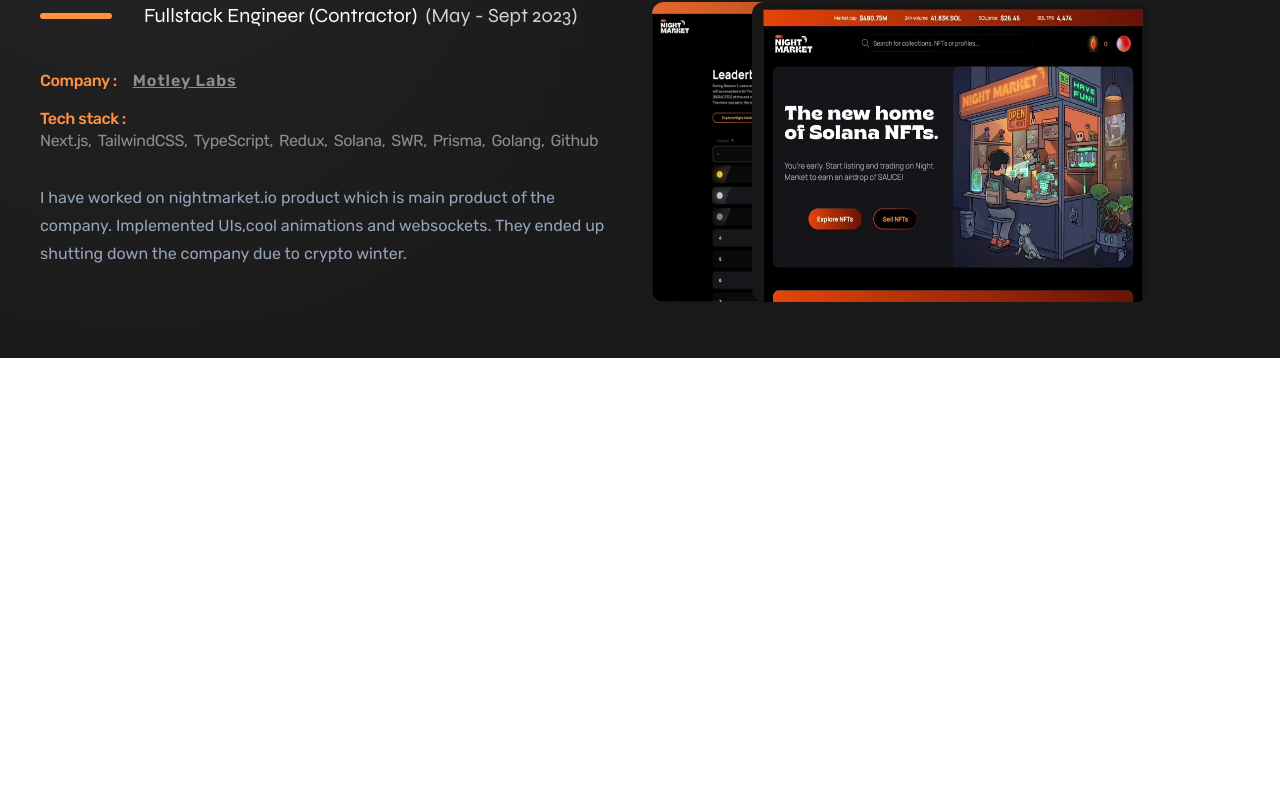
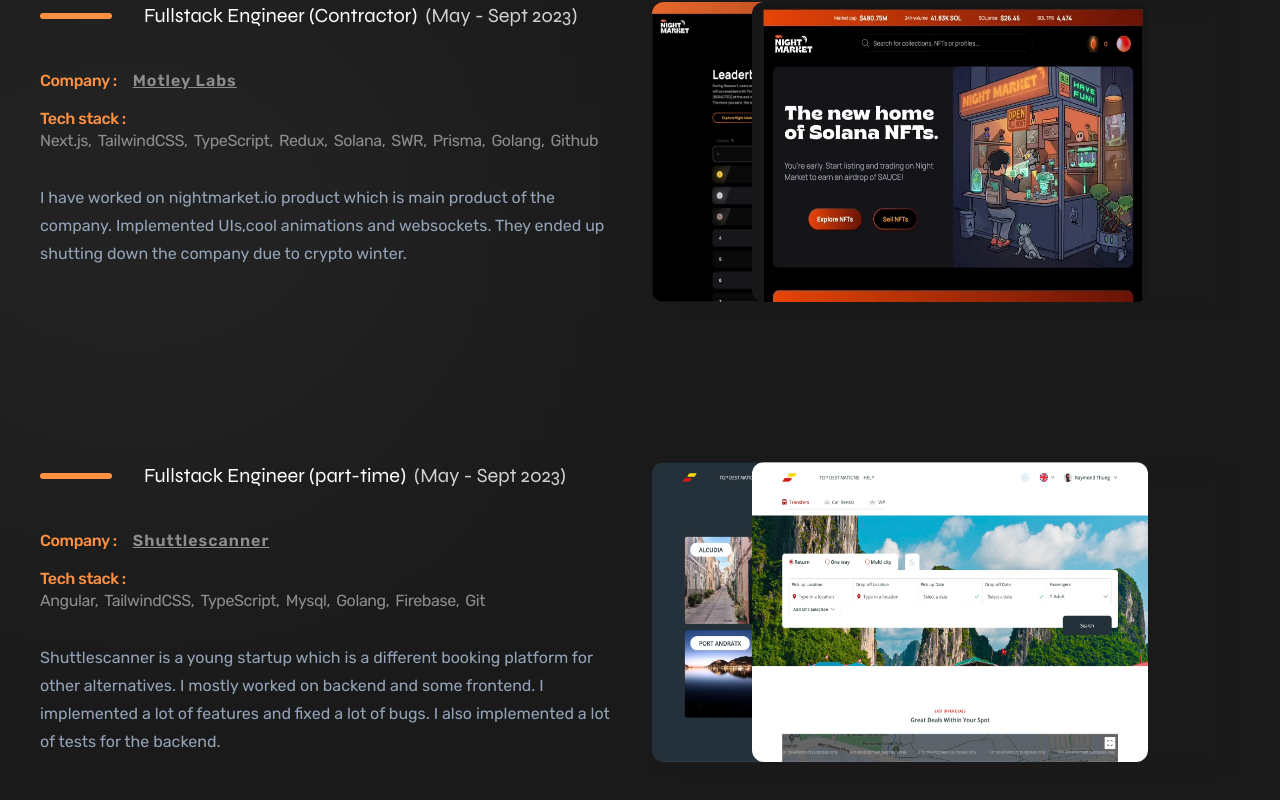
Before and after one commit to furkanksl/my-website, a Next.js app: page / in a window 1280 px wide. Shown: the part 1570-2370 px from the top of the page. Before the commit the page ends 1928 px from the top, so only its background shows below. Built offline with nearby package versions, Linux system fonts and the light colour scheme.

Commit message:
Add shuttlescanner expereince

```diff
--- a/src/data/experiences.ts
+++ b/src/data/experiences.ts
@@ -1,7 +1,6 @@
 import { ExperienceType } from "@/types/ExperienceType";
 
-export const experiences: ExperienceType[] = [
-    {
+const dappd: ExperienceType = {
     company: "Dappd",
     position: "Sr. Fullstack Engineer | TPM",
     companyWebsite: "https://dappd.net",
@@ -20,6 +19,7 @@ export const experiences: ExperienceType[] = [
         "tRPC",
         "Prisma",
         "Postgresql",
+        "Firebase",
         "AWS",
         "Github",
     ],
@@ -37,8 +37,9 @@ export const experiences: ExperienceType[] = [
             url: "https://www.stasis.network/",
         },
     ],
-    },
-    {
+};
+
+const motleylabs: ExperienceType = {
     company: "Motley Labs",
     position: "Fullstack Engineer (Contractor)",
     companyWebsite: "https://twitter.com/MotleyLabs",
@@ -59,5 +60,29 @@ export const experiences: ExperienceType[] = [
             url: "https://twitter.com/nightmarketio",
         },
     ],
+};
+
+const shuttlescanner: ExperienceType = {
+    company: "Shuttlescanner",
+    position: "Fullstack Engineer (part-time)",
+    companyWebsite: "https://shuttlescanner.web.app/",
+    startDate: "May",
+    endDate: "Sept 2023",
+    techStack: ["Angular", "TailwindCSS", "TypeScript", "Mysql", "Golang", "Firebase", "Git"],
+    description:
+        "Shuttlescanner is a young startup which is a different booking platform for other alternatives. I mostly worked on backend and some frontend. I implemented a lot of features and fixed a lot of bugs. I also implemented a lot of tests for the backend.",
+    projects: [
+        {
+            image: "/shuttlescanner-2.webp",
+            name: "Shuttlescanner",
+            url: "https://shuttlescanner.web.app/",
         },
-];
+        {
+            image: "/shuttlescanner-1.webp",
+            name: "Shuttlescanner",
+            url: "https://shuttlescanner.web.app/",
+        },
+    ],
+};
+
+export const experiences: ExperienceType[] = [dappd, motleylabs, shuttlescanner];
```
Lines whose indentation alone changed are shown as unchanged.
